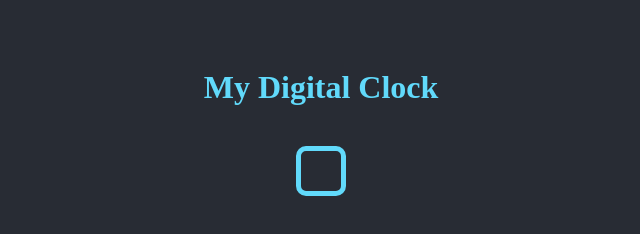
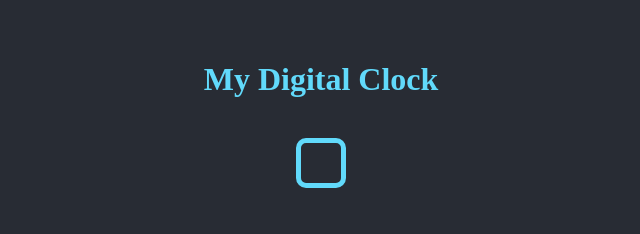
Before and after one commit to yxx217/digital-clock, a plain HTML site: page index.html in a window 1280 px wide. Shown: the whole page, without its empty margins (319-959 px from the left). Drawn offline with Linux system fonts and the light colour scheme.

Commit message:
Update style.css

```diff
--- a/style.css
+++ b/style.css
@@ -2,7 +2,7 @@ body {
   background-color: #282c34;
   color: #61dafb;
   text-align: center;
-  margi: 0;
+  margin: 0;
   padding: 40px 0;
 }
 
```
